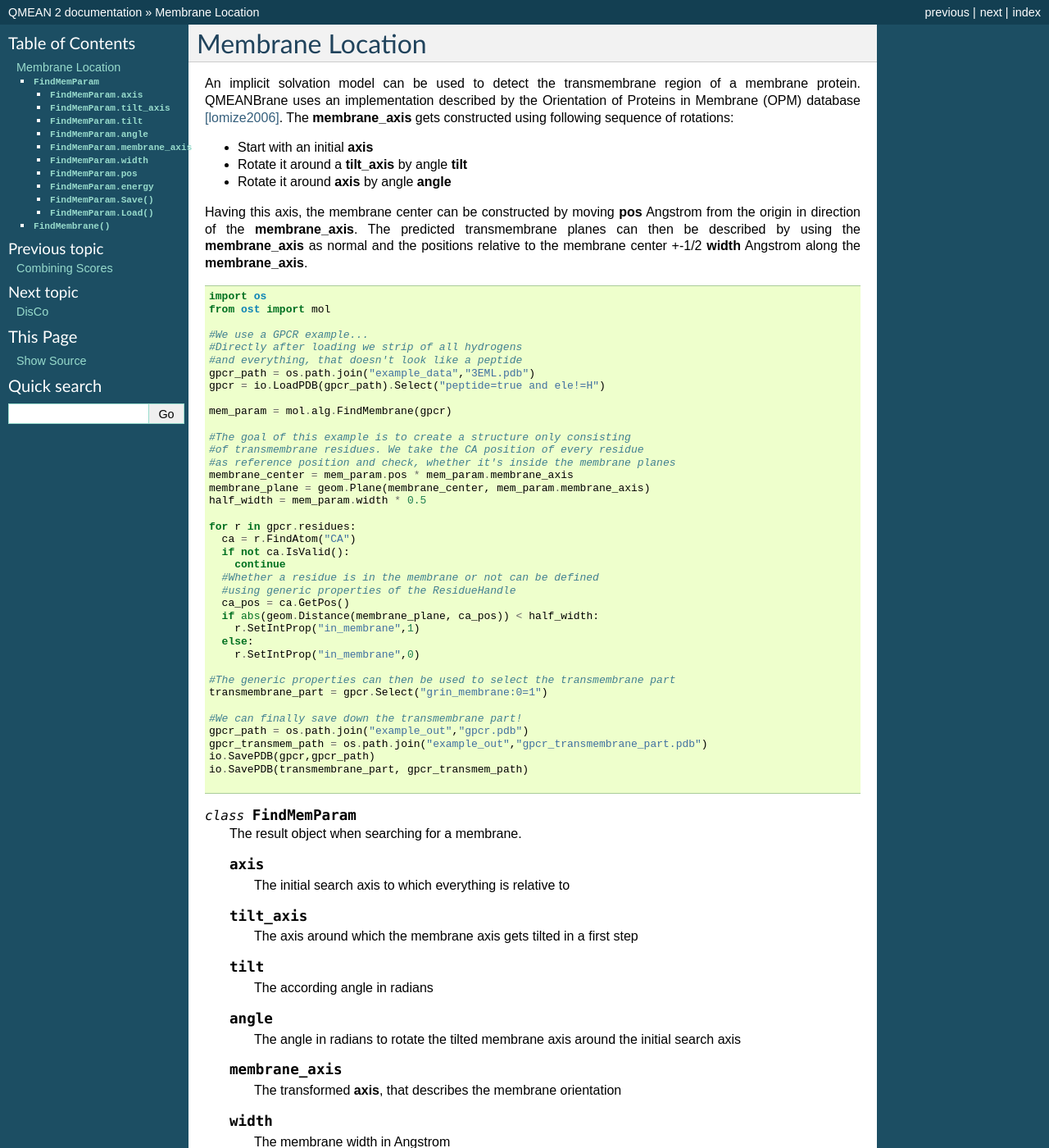
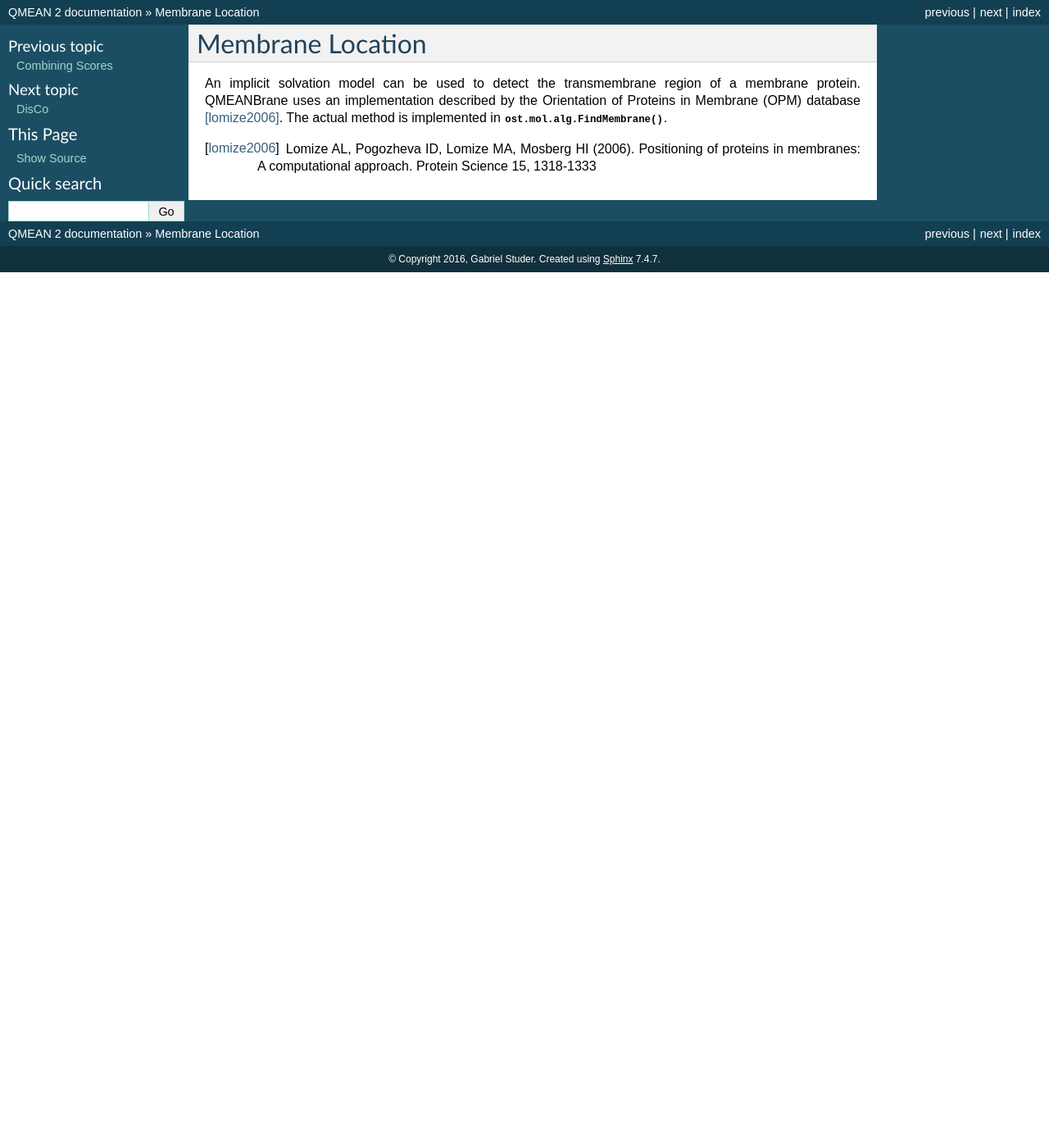
Before and after one commit to eunos-1128/QMEAN, a Sphinx documentation site: the page built from doc/source/membrane.rst, in a window 1280 px wide and 1400 px high. Shown: the whole window at 82% size. Built offline with Sphinx 7.4.7, drawn with Linux system fonts in a browser that asks for light colours; some of the changed text lies outside the part shown.

Commit message:
docu updates

```diff
--- a/doc/source/containers.rst
+++ b/doc/source/containers.rst
@@ -3,8 +3,8 @@ Container Classes
 
 .. currentmodule:: qmean
 
-The containers simplify the usage of the statistics/potentials. Espe-
-cially if their numbers grow. They are implemented to show a python
+The containers simplify the usage of the statistics/potentials.
+Especially if their numbers grow. They are implemented to show a python
 dictionary like behaviour and are capable of saving and loading their
 content from/to disk. Note that there is a clear separation of types.
 Only statistic objects can be added to a statistic container. The same
--- a/doc/source/membrane.rst
+++ b/doc/source/membrane.rst
@@ -4,104 +4,7 @@ Membrane Location
 An implicit solvation model can be used to detect the transmembrane region of
 a membrane protein. QMEANBrane uses an implementation described by the
 Orientation of Proteins in Membrane (OPM) database [lomize2006]_.
-The **membrane_axis** gets constructed using following sequence of rotations:
-
-* Start with an initial **axis**
-* Rotate it around a **tilt_axis** by angle **tilt**
-* Rotate it around **axis** by angle **angle**
-
-Having this axis, the membrane center can be constructed by moving **pos**
-Angstrom from the origin in direction of the **membrane_axis**. The predicted
-transmembrane planes can then be described by using the **membrane_axis** as
-normal and the positions relative to the membrane center +-1/2 **width**
-Angstrom along the **membrane_axis**.
-
-
-.. literalinclude:: example_scripts/membrane_example.py
-
-
-.. class:: FindMemParam
-
-  The result object when searching for a membrane.
-
-  .. attribute:: axis
-
-    The initial search axis to which everything is relative to
-
-  .. attribute:: tilt_axis
-
-    The axis around which the membrane axis gets tilted in a first step
-
-  .. attribute:: tilt
-
-    The according angle in radians
-
-  .. attribute:: angle
-
-    The angle in radians to rotate the tilted membrane axis around the initial
-    search axis
-
-  .. attribute:: membrane_axis
-
-    The transformed **axis**, that describes the membrane orientation
-
-  .. attribute:: width
-
-    The membrane width in Angstrom
-
-  .. attribute:: pos
-
-    The membrane center as described in Angstrom from the origin in direction
-    membrane axis
-
-  .. attribute:: energy
-
-    The pseudo energy returned from the implicit solvation model
-
-  .. method:: Save(filename)
-
-    Dumps the object down to disk
-
-    :param filename:    The filename you want to dump the object into
-    :type filename:     :class:`str`
-
-  .. method:: Load(filename)
-
-    Static load function to load a FindMemParam object from disk
-
-    :param filename:    The filename you want to load
-    :type filename:     :class:`str`
-
-    :returns:           The loaded object
-    :rtype:             :class:`FindMemParam`
-
-    :raises:            :class:`RuntimeError` when file doesn't exist
-
-
-
-.. method:: FindMembrane(ent, surf, asa)
-
-  Detects a transmembrane region based on an implicit solvation model
-
-  :param ent:           The entity handle from which you want to calculate
-                        the transmembrane region. All hydrogens must be
-                        stripped off!
-
-  :param surf:          Surface as calculated by MSMS
-
-  :param asa:           Solvent accessibilities as calculated by NACCESS
-                        for every atom in **ent**
-
-  :type ent:            :class:`ost.mol.EntityHandle`
-  :type surf:           :class:`ost.mol.SurfaceHandle`
-  :type asa:            :class:`list` of :class:`float`
-
-  :returns:             Parameters, that define the predicted transmembrane region
-  :rtype:               :class:`FindMemParam`
-
-  :raises:              :class:`RuntimeError` if number of atoms in **ent** and size
-                        of **asa** is inconsistent.
-
+The actual method is implemented in :meth:`ost.mol.alg.FindMembrane`.
 
 
 .. [lomize2006] Lomize AL, Pogozheva ID, Lomize MA, Mosberg HI (2006). Positioning of proteins in membranes: A computational approach. Protein Science 15, 1318-1333
```
